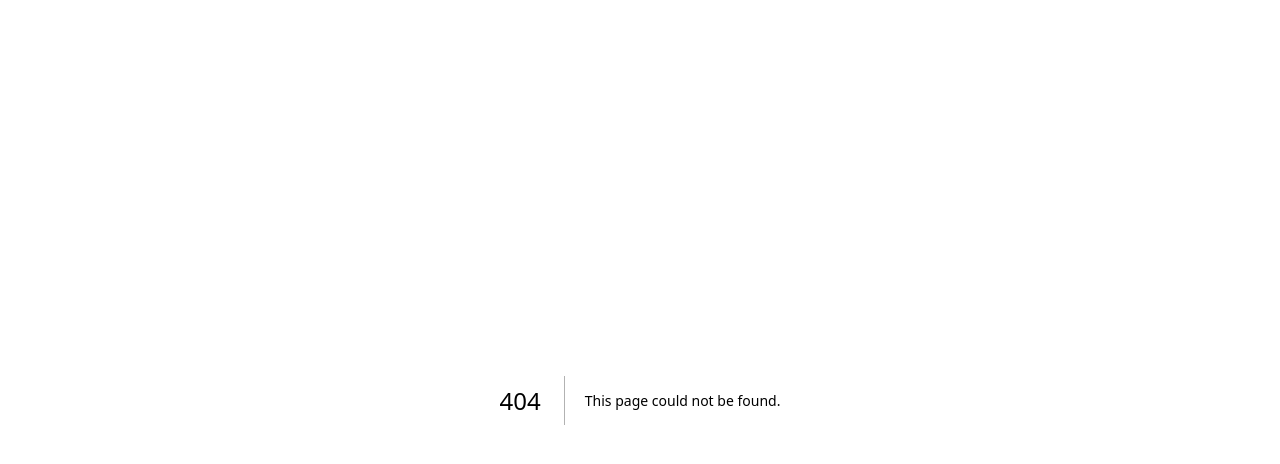
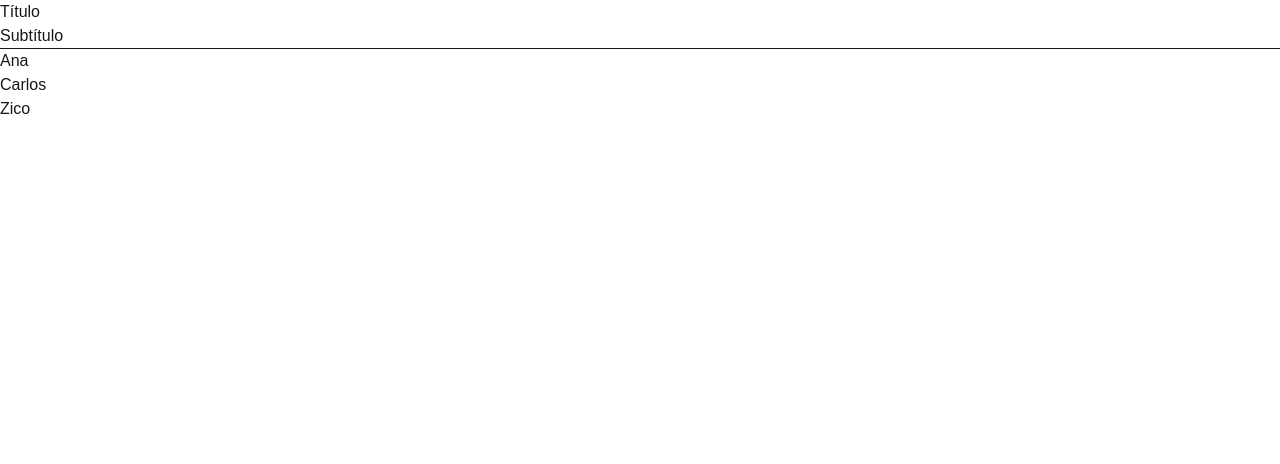
Before and after one commit to fabiovisi/react, a Next.js app in the folder react-fundamentos/: page /fundamentos/funcoes in a window 1280 px wide. Before the commit this address had no page. Shown: the top 464 px of the page. Built offline with nearby package versions, Linux system fonts and the light colour scheme.

Commit message:
Fundamentos_11-Usando Funções

```diff
--- /dev/null
+++ b/react-fundamentos/src/app/componente/basico/page.tsx
@@ -0,0 +1,7 @@
+export default function Page() {
+  return (
+    <div>
+      <h1>Exemplo 1</h1>
+    </div>
+  );
+}
--- /dev/null
+++ b/react-fundamentos/src/app/componente/titulo/page.tsx
@@ -0,0 +1,8 @@
+export default function Page() {
+  return (
+    <div>
+      <h1 className="text-red-500 text-6xl">Título</h1>
+      <h2 className="text-blue-500 text-4xl">Subtítulo</h2>
+    </div>
+  );
+}
--- /dev/null
+++ b/react-fundamentos/src/app/componente/trecho/page.tsx
@@ -0,0 +1,14 @@
+export default function Page() {
+
+    //let trecho = <h1 className="text-green-500 text-6xl">Trecho</h1>
+    const trechos = [
+        <div key={1}>Trecho #1</div>,
+        <div key={2}>Trecho #2</div>,
+        <div key={3}>Trecho #3</div>,
+    ]
+
+  return (
+    //trecho
+    trechos[1]
+  )
+}
--- /dev/null
+++ b/react-fundamentos/src/app/fundamentos/funcoes/page.tsx
@@ -0,0 +1,29 @@
+export default function Page() {
+
+    function renderizarTitulo() {
+        return(
+            <div>
+                <h1>Título</h1>
+                <h2>Subtítulo</h2>
+            </div>
+        )
+    }
+
+    function renderizarConteudo(){
+        return(
+            <ul>
+                <li>Ana</li>
+                <li>Carlos</li>
+                <li>Zico</li>
+            </ul>
+        )
+    }
+
+    return (
+        <div>
+            {renderizarTitulo()}
+            <hr />
+            {renderizarConteudo()}
+        </div>
+    )
+}
--- /dev/null
+++ b/react-fundamentos/src/app/fundamentos/soma/page.tsx
@@ -0,0 +1,13 @@
+export default function Page() {
+
+    const nome = 'João'
+    const idade = 30
+
+  return(
+    <div>
+        <div>{nome} tem {idade} anos.</div>
+        <div>{idade + 15}</div>
+        <div>{Math.random()}</div>
+    </div>
+  )
+}
```
